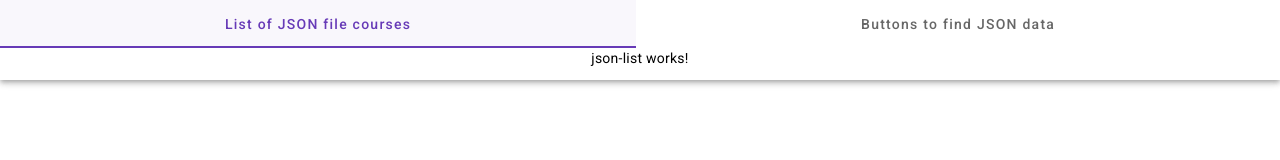
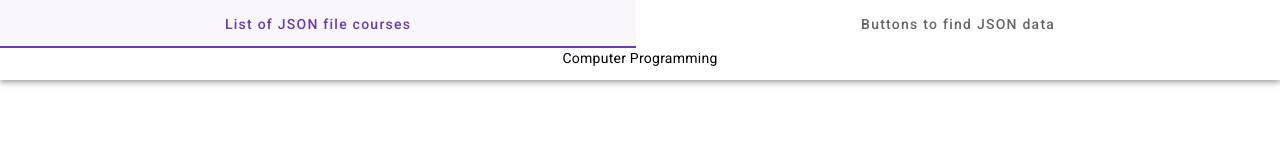
Before and after one commit to maimengmeo/jsonIntro, an Angular app: page / in a window 1280 px wide. Shown: the top 160 px of the page. Built offline with nearby package versions, Linux system fonts and the light colour scheme.

Commit message:
share data with buttons & list by Input

```diff
--- a/src/app/app.component.html
+++ b/src/app/app.component.html
@@ -5,9 +5,9 @@
 		[ngStyle]="{textAlign: 'center'}">
 
     <mat-tab label="List of JSON file courses">
-      <app-json-list></app-json-list>
+      <app-json-list [courses]="courses" [cphead]="cphead"></app-json-list>
     </mat-tab>
     <mat-tab label="Buttons to find JSON data">
-      <app-json-buttons></app-json-buttons>
+      <app-json-buttons [courses]="courses" [cphead]="cphead"></app-json-buttons>
     </mat-tab>
 </mat-tab-group>
--- a/src/app/json-buttons/json-buttons.component.ts
+++ b/src/app/json-buttons/json-buttons.component.ts
@@ -1,4 +1,5 @@
-import { Component } from '@angular/core';
+import { Component, Input } from '@angular/core';
+import { CPHead, Courses } from '../cpinterfaces';
 
 @Component({
   selector: 'app-json-buttons',
@@ -6,5 +7,6 @@ import { Component } from '@angular/core';
   styleUrls: ['./json-buttons.component.css']
 })
 export class JsonButtonsComponent {
-
+  @Input() courses!: Courses[];
+  @Input() cphead!: CPHead;
 }
--- a/src/app/json-list/json-list.component.html
+++ b/src/app/json-list/json-list.component.html
@@ -1 +1 @@
-<p>json-list works!</p>
+<p>{{cphead.programName}}</p>
--- a/src/app/json-list/json-list.component.ts
+++ b/src/app/json-list/json-list.component.ts
@@ -1,4 +1,5 @@
-import { Component } from '@angular/core';
+import { Component, Input } from '@angular/core';
+import { Courses, CPHead } from '../cpinterfaces';
 
 @Component({
   selector: 'app-json-list',
@@ -6,5 +7,6 @@ import { Component } from '@angular/core';
   styleUrls: ['./json-list.component.css']
 })
 export class JsonListComponent {
-
+  @Input() courses!: Courses[];
+  @Input() cphead!: CPHead;
 }
```
